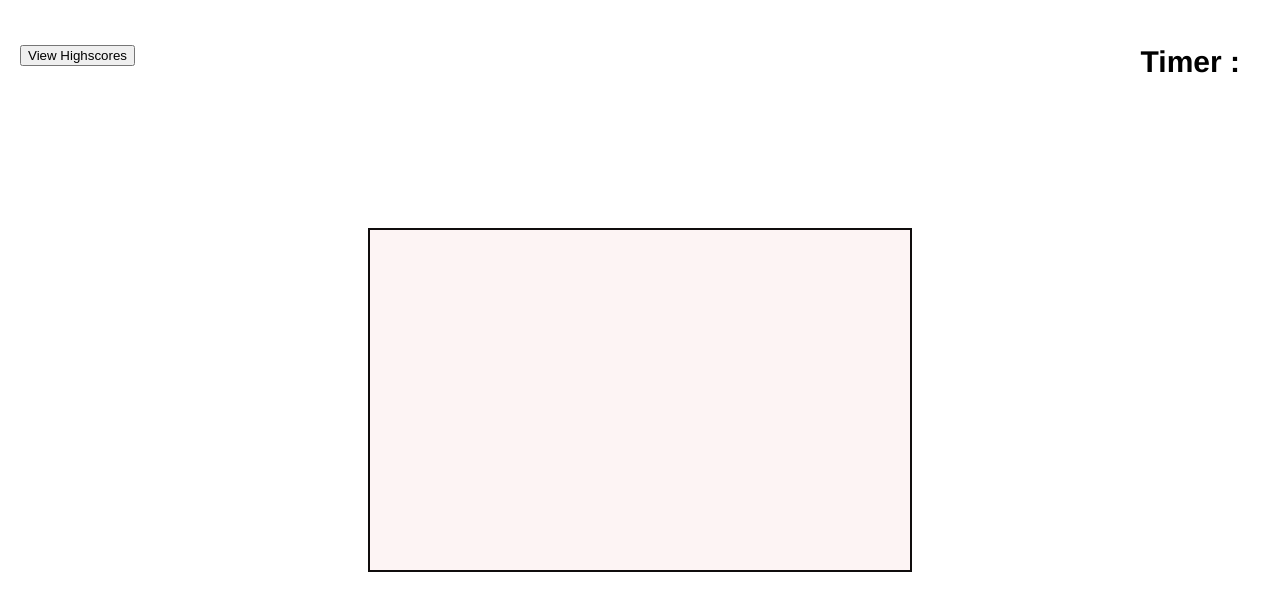
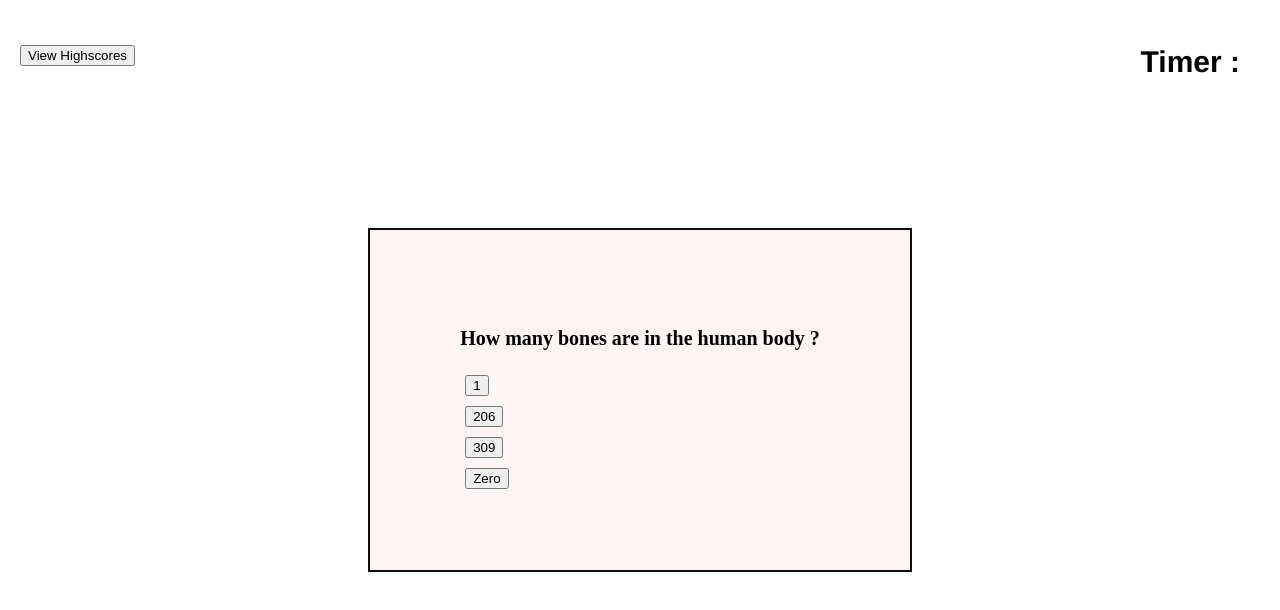
Before and after one commit to picard83/Quiz-Game-, a plain HTML site: page index.html in a window 1280 px wide. Both pictures are taken after a click on the button "START QUIZ". Drawn offline with Linux system fonts and the light colour scheme.

Commit message:
added answers on screen

```diff
--- a/index.js
+++ b/index.js
@@ -5,12 +5,22 @@ const startBtn = document.querySelector(".start-btn");
 startBtn.addEventListener("click", function (e) {
   e.preventDefault();
   quizContainer.innerHTML = "";
-  let p = document.createElement("p");
+  let div = document.createElement("div");
 
-  quizContainer.append(p);
+  div.innerHTML = `<p class='question1'> ${questions[0].question} </p>
+  <button class='answers'> ${questions[0].answers[0]}
+  </button><br>
+  <button class='answers'> ${questions[0].answers[1]}
+  </button><br>
+  <button class='answers'> ${questions[0].answers[2]}
+  </button><br>
+  <button class='answers'> ${questions[0].answers[3]}
+  </button>`;
+
+  quizContainer.append(div);
 });
 
-let questions = [
+const questions = [
   //question 1
   {
     question: "How many bones are in the human body ?",
--- a/styles.css
+++ b/styles.css
@@ -66,3 +66,11 @@ body {
   height: 100px;
   width: 100px;
 }
+
+.question1 {
+  font-size: 20px;
+  font-weight: bold;
+}
+.answers {
+  margin: 5px 5px;
+}
```
